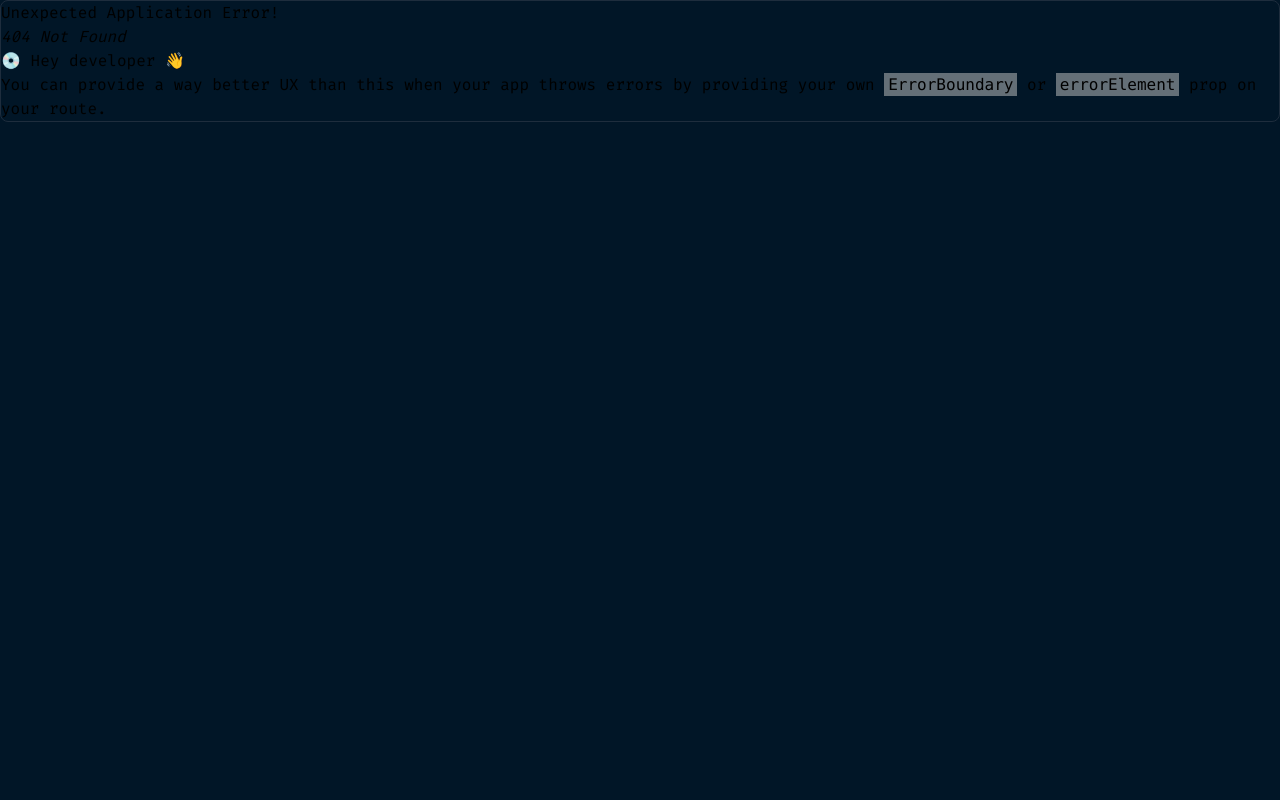
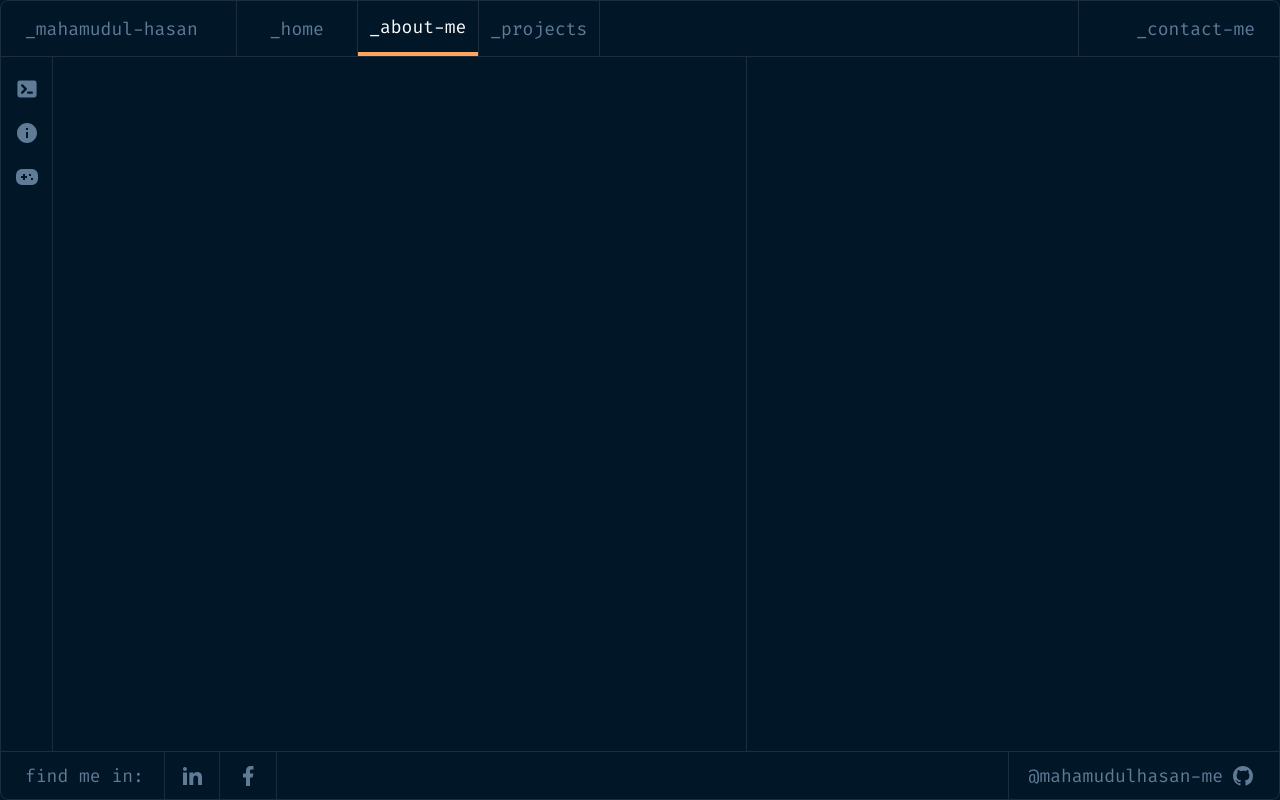
Before and after one commit to mahamudulhasan-me/mahamudulhasan.me, a React (Vite) app: page /about in a window 1280 px wide. Before the commit this address had no page. Built offline with nearby package versions, Linux system fonts and the light colour scheme.

Commit message:
add about sub menu

```diff
--- a/src/components/AboutInfoNav/NavEducation.jsx
+++ b/src/components/AboutInfoNav/NavEducation.jsx
@@ -1,12 +1,15 @@
-import { useState } from "react";
+import { useContext, useState } from "react";
 import { FaGraduationCap } from "react-icons/fa";
 import {
   RiArrowDownSLine,
   RiArrowRightSLine,
   RiFolder3Fill,
 } from "react-icons/ri";
+import { SelectedMenuContext } from "../../pages/About/PersonalInfo/PersonalInfo";
 
 const NavEducation = () => {
+  const { setSelectedMenu } = useContext(SelectedMenuContext);
+  console.log(setSelectedMenu);
   const [showInfo, setShowInfo] = useState(false);
   return (
     <>
@@ -23,7 +26,10 @@ const NavEducation = () => {
       </div>
       {showInfo ? (
         <div data-aos="fade-down" className="pl-8 mt-3 space-y-2">
-          <p className="flex items-center gap-1">
+          <p
+            onClick={() => setSelectedMenu("institute")}
+            className="flex items-center gap-1"
+          >
             <FaGraduationCap size={24} /> institute
           </p>
           <p className="flex items-center gap-1">
--- a/src/pages/About/About.jsx
+++ b/src/pages/About/About.jsx
@@ -1,70 +1,30 @@
-import { useState } from "react";
 import { HiTerminal } from "react-icons/hi";
-import {
-  RiArrowDownSFill,
-  RiArrowRightSFill,
-  RiArrowRightSLine,
-  RiFolder3Fill,
-  RiGamepadFill,
-  RiInformationFill,
-} from "react-icons/ri";
-import NavContact from "../../components/AboutInfoNav/NavContact";
-import NavEducation from "../../components/AboutInfoNav/NavEducation";
-import NavInterested from "../../components/AboutInfoNav/NavInterested";
+import { RiGamepadFill, RiInformationFill } from "react-icons/ri";
+import { Link, Outlet } from "react-router-dom";
 const About = () => {
-  const [showInfo, setShowInfo] = useState(false);
   return (
     <div className="grid grid-cols-12 h-full w-full">
       <div className="col-span-7 border-r border-p4 w-full h-full">
-        <div className="h-full">
-          <div className="w-[31.5%] border-r border-p4 h-full flex justify-start text-s1">
-            <div className="w-14 border-r border-p4  flex flex-col items-center pt-5">
-              <div className=" text-2xl space-y-7">
+        <div className="h-full flex">
+          <div className="w-14 border-r border-p4   pt-5">
+            <div className=" text-2xl flex flex-col items-center gap-5 text-s1">
+              <Link>
                 <HiTerminal />
+              </Link>
+              <Link to={"/about/personal-info"}>
                 <RiInformationFill />
+              </Link>
+              <Link>
                 <RiGamepadFill />
-              </div>
+              </Link>
             </div>
-            <div className="w-full">
-              <div>
-                <div
-                  data-aos="fade-down"
-                  onClick={() => setShowInfo(!showInfo)}
-                  className="border-b border-p4 w-full h-10 flex gap-1 items-center px-3 cursor-pointer"
-                >
-                  {showInfo ? (
-                    <RiArrowDownSFill size={24} />
-                  ) : (
-                    <RiArrowRightSFill size={24} />
-                  )}{" "}
-                  Personal Info
-                </div>
-
-                {showInfo ? (
-                  <div data-aos="zoom-in" className={`px-3 mt-4 space-y-4 `}>
-                    <div>
-                      <div className="flex items-center gap-1">
-                        <RiArrowRightSLine size={24} />{" "}
-                        <RiFolder3Fill size={24} color="#E99287" /> bio
-                      </div>
-                    </div>
-                    {/* interested nav  */}
-                    <NavInterested />
-                    <div>
-                      {/* education  */}
-                      <NavEducation />
-                    </div>
-                  </div>
-                ) : (
-                  ""
-                )}
-              </div>
-              <NavContact />
-            </div>
+          </div>
+          <div className="w-full flex">
+            <Outlet />
           </div>
         </div>
       </div>
-      <div className="col-span-5 border-p4 w-full h-full">tte</div>
+      <div className="col-span-5 border-p4 w-full h-full text-s1"></div>
     </div>
   );
 };
--- /dev/null
+++ b/src/pages/About/PersonalInfo/Education/Institute.jsx
@@ -0,0 +1,7 @@
+import React from "react";
+
+const Institute = () => {
+  return <div>Institute</div>;
+};
+
+export default Institute;
--- /dev/null
+++ b/src/pages/About/PersonalInfo/Education/University.jsx
@@ -0,0 +1,7 @@
+import React from "react";
+
+const University = () => {
+  return <div>University</div>;
+};
+
+export default University;
--- /dev/null
+++ b/src/pages/About/PersonalInfo/PersonalInfo.jsx
@@ -0,0 +1,87 @@
+import { createContext, useState } from "react";
+import {
+  RiArrowDownSFill,
+  RiArrowRightSFill,
+  RiArrowRightSLine,
+  RiCloseFill,
+  RiFolder3Fill,
+} from "react-icons/ri";
+import NavContact from "../../../components/AboutInfoNav/NavContact";
+import NavEducation from "../../../components/AboutInfoNav/NavEducation";
+import NavInterested from "../../../components/AboutInfoNav/NavInterested";
+import Institute from "./Education/Institute";
+
+export const SelectedMenuContext = createContext();
+const PersonalInfo = () => {
+  const [showInfo, setShowInfo] = useState(false);
+  const [selectedMenu, setSelectedMenu] = useState("about-me");
+  return (
+    <>
+      <div className="w-[26.6%] border-r border-p4 h-full flex justify-start text-s1">
+        <div className="w-full">
+          <div>
+            <div
+              data-aos="fade-down"
+              onClick={() => setShowInfo(!showInfo)}
+              className={`${
+                showInfo ? "text-white" : ""
+              } border-b border-p4 w-full h-10 flex gap-1 items-center px-3 cursor-pointer`}
+            >
+              {showInfo ? (
+                <RiArrowDownSFill size={24} />
+              ) : (
+                <RiArrowRightSFill size={24} />
+              )}{" "}
+              Personal Info
+            </div>
+
+            {showInfo ? (
+              <div data-aos="zoom-in" className={`px-3 mt-4 space-y-4 `}>
+                <div>
+                  <div className="flex items-center gap-1">
+                    <RiArrowRightSLine size={24} />{" "}
+                    <RiFolder3Fill size={24} color="#E99287" /> bio
+                  </div>
+                </div>
+                {/* interested nav  */}
+                <NavInterested />
+                <div>
+                  {/* education  */}
+                  <NavEducation selectedStatus={setSelectedMenu} />
+                </div>
+              </div>
+            ) : (
+              ""
+            )}
+          </div>
+          <NavContact />
+        </div>
+      </div>
+      <div className=" w-[73.4%] text-s1">
+        <div className={`border-b  border-p4 w-full h-10`}>
+          <span className="border-r border-p4  h-full flex gap-1 items-center px-3 cursor-pointer w-1/3">
+            Personal Info <RiCloseFill size={20} />
+          </span>
+        </div>
+        {selectedMenu === "about-me" && (
+          <article>
+            About me I have 5 years of еxperience in web development lorem ipsum
+            dolor sit amet, * consectetur adipiscing elit, sed do eiusmod *
+            tempor incididunt ut labore et dolore * magna aliqua. Ut enim ad
+            minim veniam, * quis nostrud exercitation ullamco laboris * nisi ut
+            aliquip ex ea commodo consequat. * Duis aute irure dolor in
+            reprehenderit in * * Duis aute irure dolor in reprehenderit in *
+            voluptate velit esse cillum dolore eu fugiat * nulla pariatur.
+            Excepteur sint occaecat * officia deserunt mollit anim id est
+            laborum.
+          </article>
+        )}
+        <setSelectedMenu.Provider value={setSelectedMenu}>
+          {selectedMenu === "institute" && <Institute />}
+        </setSelectedMenu.Provider>
+      </div>
+    </>
+  );
+};
+
+export default PersonalInfo;
--- a/src/pages/Shared/Navbar/Navbar.jsx
+++ b/src/pages/Shared/Navbar/Navbar.jsx
@@ -10,7 +10,7 @@ const Navbar = () => {
             <ActiveNav to={"/"}>_home</ActiveNav>
           </li>
           <li>
-            <ActiveNav to={"/about-me"}>_about-me</ActiveNav>
+            <ActiveNav to={"/about"}>_about-me</ActiveNav>
           </li>
           <li>
             <ActiveNav to={"/projects"}>_projects</ActiveNav>
```
Also changed, not shown: src/router/RouterProvider.jsx (+8 -1 lines), src/pages/About/ProfessionalInfo/ProfessionalInfo.jsx (added).
